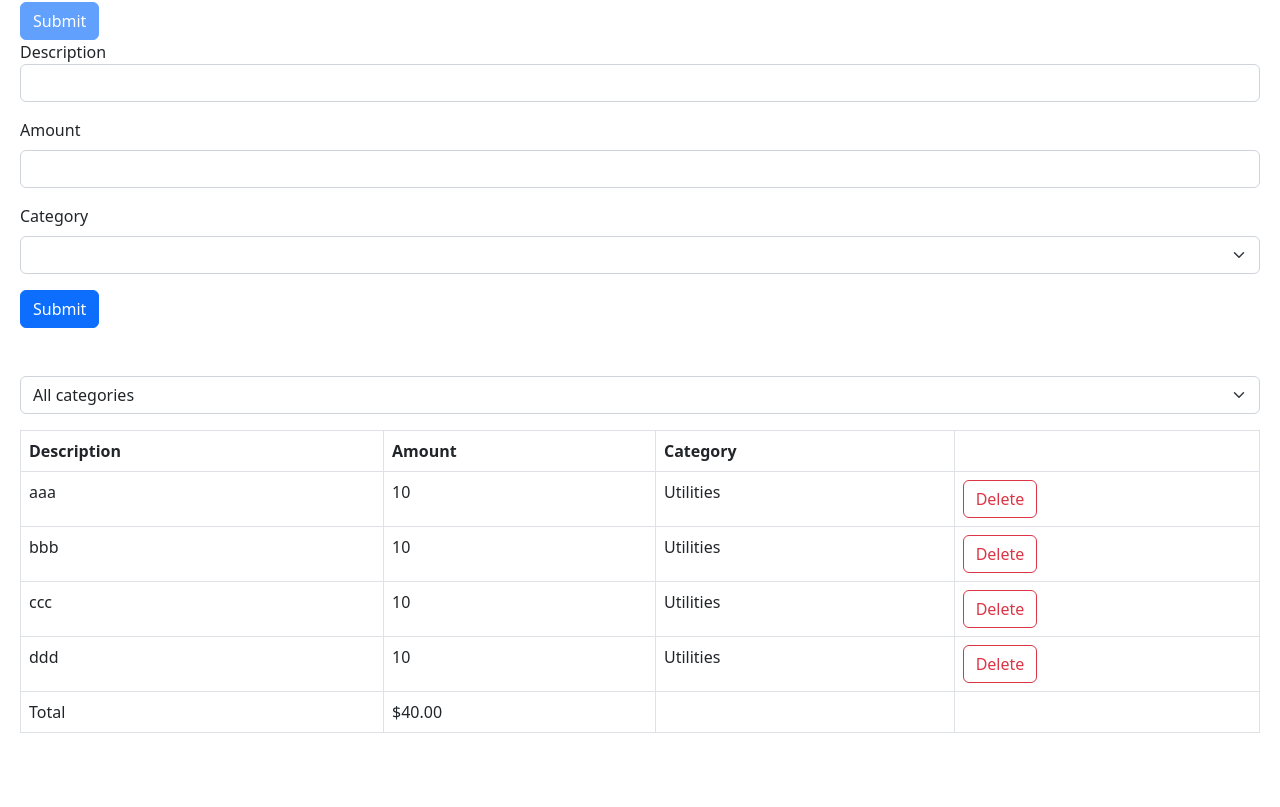
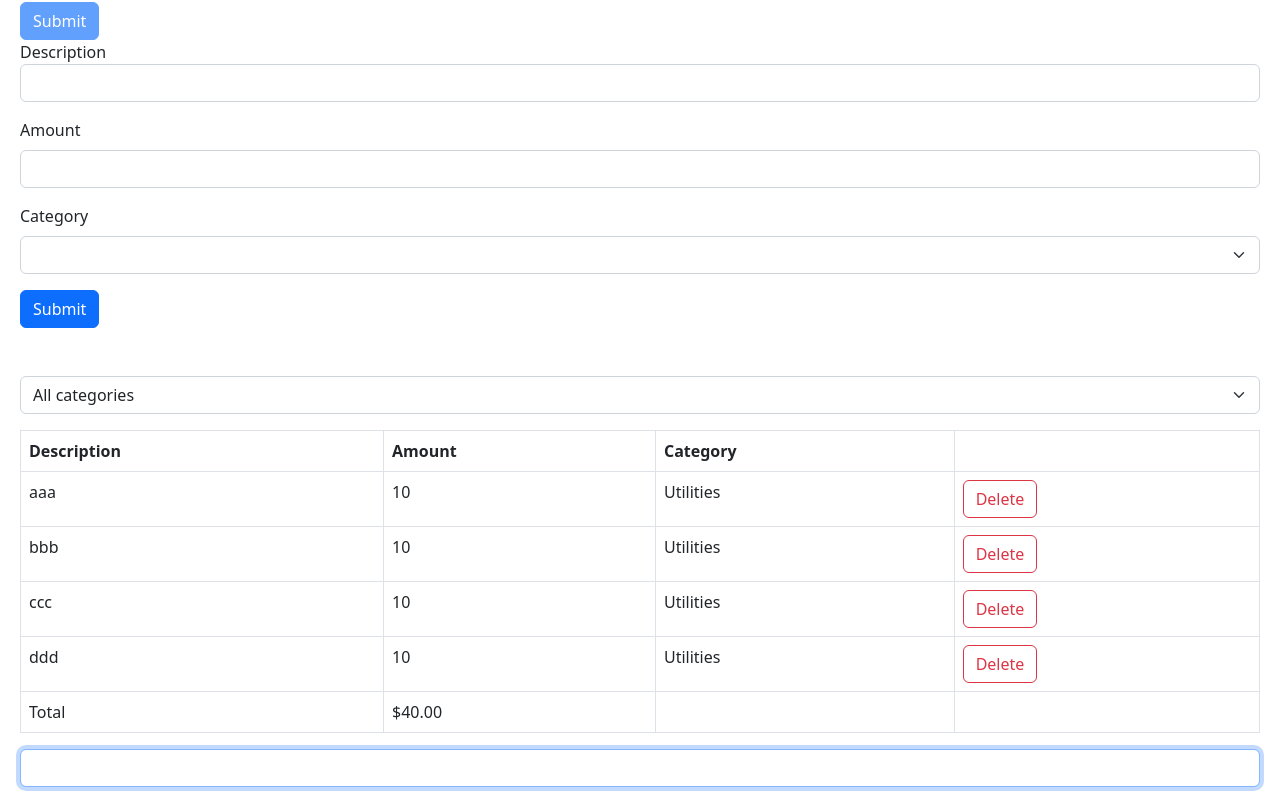
Before and after one commit to BigFatFlo/react18_beginners, a React (Vite) app in the folder react-app/: page / in a window 1280 px wide. Shown: the part 638-1445 px from the top of the page. Before the commit the page ends 1407 px from the top, so only its background shows below. Built offline with nearby package versions, Linux system fonts and the light colour scheme.

Commit message:
Effect Hook - intro

```diff
--- a/react-app/src/App.tsx
+++ b/react-app/src/App.tsx
@@ -1,4 +1,4 @@
-import { useState } from "react";
+import { useEffect, useRef, useState } from "react";
 import Alert from "./components/Alert";
 import Button from "./components/Button/Button";
 import ListGroup from "./components/ListGroup";
@@ -14,6 +14,16 @@ import categories from "./expense-tracker/categories";
 
 function App() {
   const [selectedCategory, setSelectedCategory] = useState("");
+  const inputRef = useRef<HTMLInputElement>(null);
+
+  // After render, always call at the top of the component
+  useEffect(() => {
+    if (inputRef.current) inputRef.current.focus();
+  });
+
+  useEffect(() => {
+    document.title = "My App";
+  });
 
   const [expenses, setExpenses] = useState([
     { id: 1, description: "aaa", amount: 10, category: "Utilities" },
@@ -100,6 +110,9 @@ function App() {
         expenses={visibleExpenses}
         onDelete={(id) => setExpenses(expenses.filter((e) => e.id !== id))}
       />
+      <div>
+        <input ref={inputRef} type="text" className="form-control" />
+      </div>
     </>
   );
 }
```
